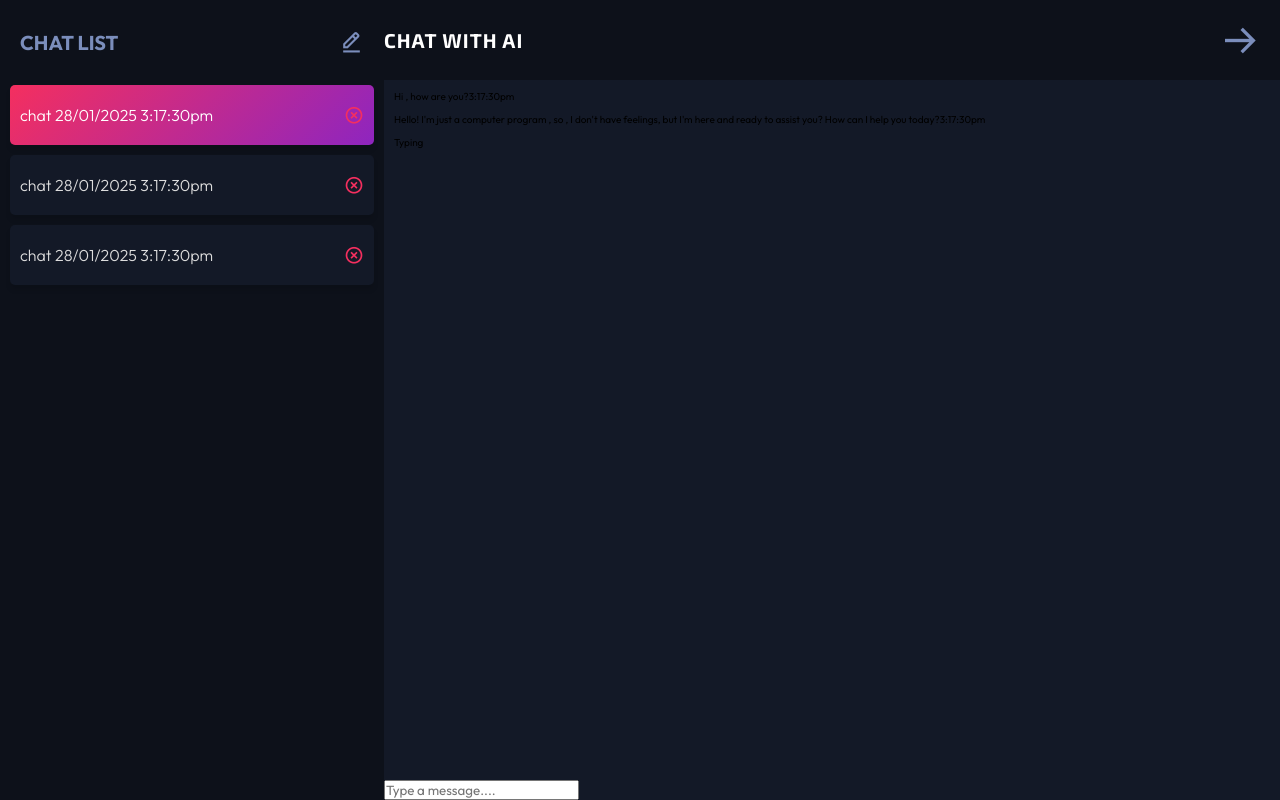
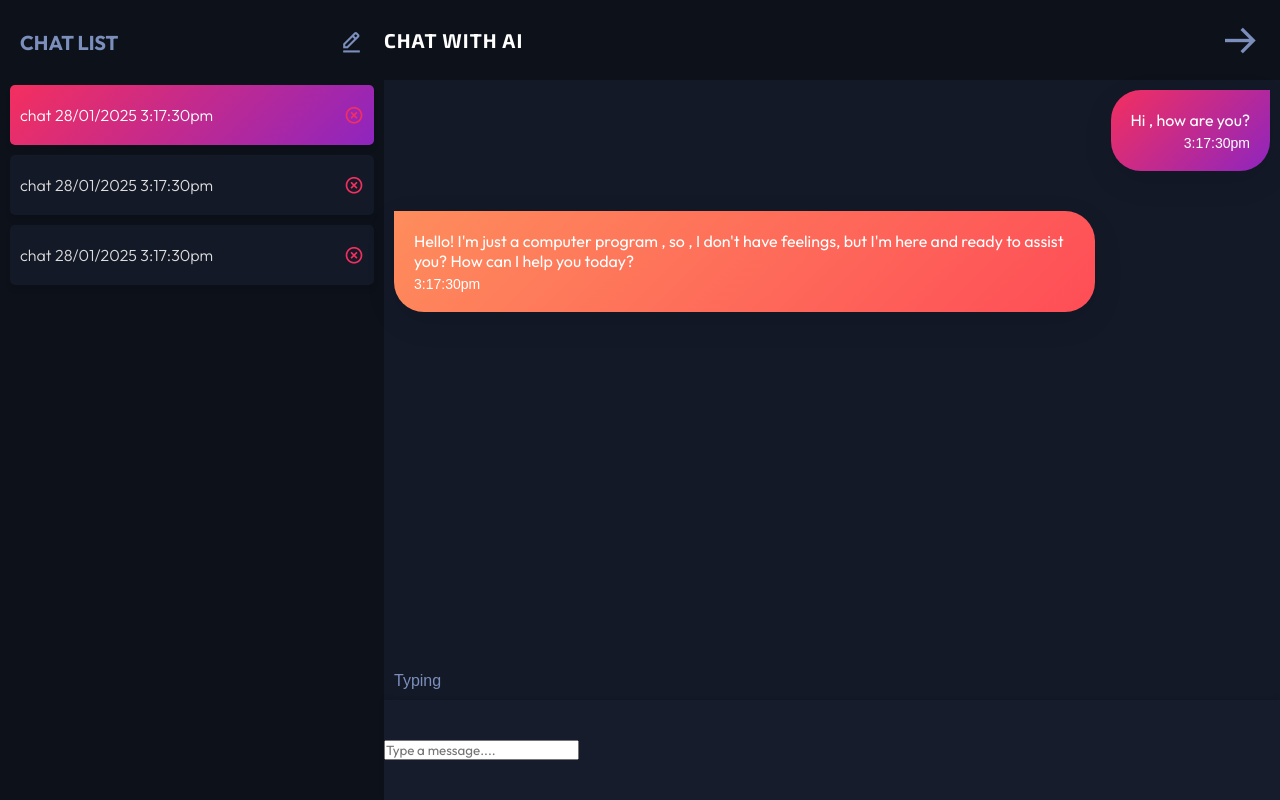
Before and after one commit to sweetysinghchandel/AI-Chat-Bot, a React (Vite) app: page / in a window 1280 px wide. Built offline with nearby package versions, Linux system fonts and the light colour scheme.

Commit message:
Updated React Vite project with latest changes

```diff
--- a/src/components/ChatBotApp.css
+++ b/src/components/ChatBotApp.css
@@ -95,6 +95,50 @@
     padding: 1rem;
     display: flex;
     flex-direction: column;
-    row-gap: 1rem;
+    row-gap: 4rem;
 
 }
+.prompt , .response{
+    max-width: 80%;
+    padding: 2rem;
+    font-size: 1.6rem;
+    color: #fff;
+    box-shadow: 0 1rem 3rem rgba(0, 0, 0, 0.1);
+
+
+}
+.prompt{
+    background: linear-gradient(135deg, #f42f5f,#8e25bf);
+    align-self: flex-end;
+    border-radius: 3rem 0 3rem 3rem;
+    text-align: right;
+
+}
+.response{
+background: linear-gradient(135deg , #fe8d5c , #fe4d57);
+border-radius: 0 3rem 3rem 3rem;
+align-self: flex-start;
+text-align: left;
+}
+.prompt span, .response span{
+    font-family: "Exo2" , sans-serif;
+    font-size: 1.4rem;
+    display: block;
+    margin-top: 0.5rem;
+}
+.typing{
+    font-family:  "Exo2" , sans-serif;
+    font-size: 1.6rem;
+    color: #7b8ebc;
+    margin-top: auto;
+}
+.msg-form{
+    width: 100%;
+    height: 10rem;
+    background-color: #161c2c;
+    display: flex;
+    align-items: center;
+    box-shadow: 0 -.2rem .5rem rgba(0 ,0 ,0, 0.1);
+    padding-right: 5rem;
+
+}
```
